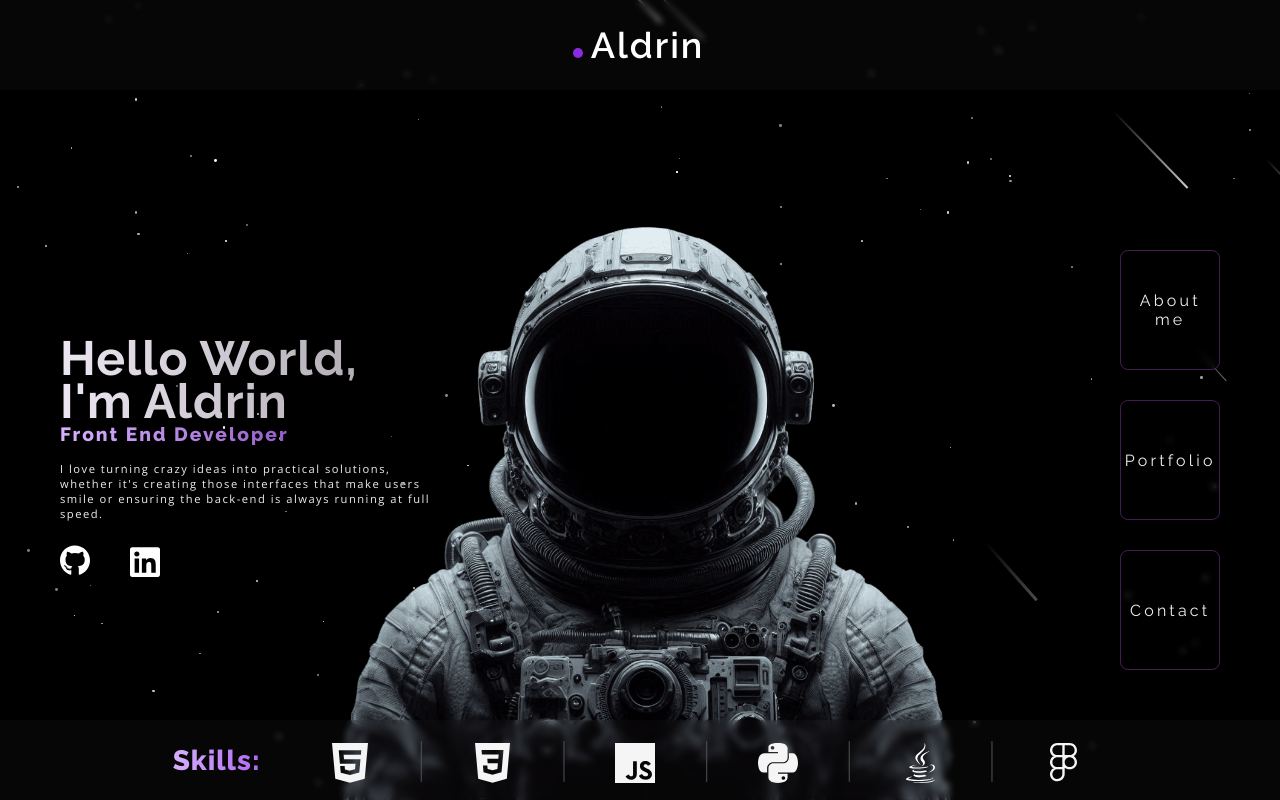
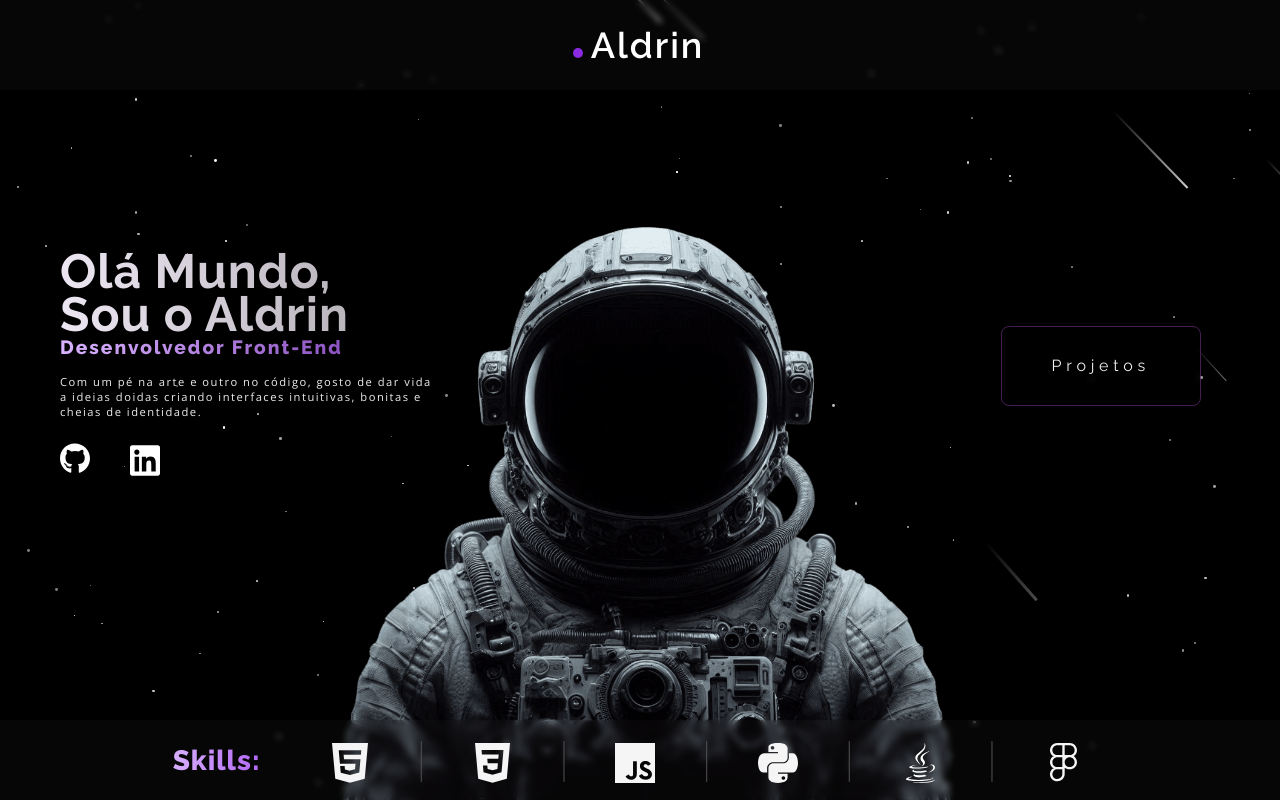
Before and after one commit to MatheusAldrin/aldrin-portifolio, a plain HTML site: page index.html in a window 1280 px wide. Drawn offline with nearby package versions, Linux system fonts and the light colour scheme.

Commit message:
correções no modal projetos

```diff
--- a/css/home/navbar.css
+++ b/css/home/navbar.css
@@ -5,13 +5,12 @@
   z-index: 10;
   grid-column: 3;
   position: relative;
+
 }
-
-
 
 .open_modal_button {
   font-family: "Raleway", sans-serif;
-  letter-spacing: 0.2rem;
+  letter-spacing: 0.3rem;
   display: flex;
   justify-content: center;
   align-items: center;
@@ -24,12 +23,14 @@
   font-size: 1rem;
   font-weight: 400;
   border-radius: 0.5em;
-  background-color: rgba(65, 65, 65, 0);
+  background-color: rgba(230, 76, 76, 0);
   backdrop-filter: blur(3px);
   border: 1px solid #9b41b673;
-  width: auto;
-  height: 120px;
-  padding: 0;
+  /* min-width: auto; */
+  max-width: 200px;
+  height: 80px;
+  padding-left: 20px;
+  padding-right: 20px;
 }
 
 .open_modal_button:hover {
--- a/css/home/perfil.css
+++ b/css/home/perfil.css
@@ -6,7 +6,7 @@
 .container {
   position: relative;
   display: grid;
-  grid-template-columns: 2fr 3fr 0.5fr;
+  grid-template-columns: 2fr 2fr 1fr;
   justify-content: center;
   align-items: center;
   margin-left: 60px;
--- a/css/modal/portfolio.css
+++ b/css/modal/portfolio.css
@@ -1,5 +1,5 @@
 .modal {
-  background-color: rgba(44, 23, 77, 0.397);
+  background-color: rgba(55, 55, 56, 0.432);
   backdrop-filter: blur(5px);
   width: 100vw;
   height: 50vh;
@@ -20,7 +20,7 @@
   align-items: center;
   justify-content: center;
   gap: 20px;
-  background-color: rgba(46, 21, 87, 0.336);
+  background-color: rgba(8, 8, 8, 0.336);
   border-radius: 5px;
   padding: 20px;
 }
--- a/css/responsive/800px.css
+++ b/css/responsive/800px.css
@@ -25,6 +25,7 @@
     justify-content: center;
     width: 100%;
     padding-bottom: 70px;
+    margin: 0px;
   }
 
   .open_modal_button {
--- a/css/style.css
+++ b/css/style.css
@@ -26,4 +26,4 @@
 /*  modals */
 @import "./modal/aboutme.css";
 @import "./modal/portfolio.css";
-@import "./modal/contact.css";
+/* @import "./modal/contact.css"; */
--- a/index.html
+++ b/index.html
@@ -4,7 +4,7 @@
 <head>
   <meta charset="UTF-8">
   <meta name="viewport" content="width=device-width, initial-scale=1.0, viewport-fit=cover">
-  <title>Aldrin | Front End Developer</title>
+  <title>Aldrin | FrontEnd Developer</title>
   <link rel="stylesheet" href="./css/style.css">
   <link rel="preconnect" href="https://fonts.googleapis.com">
   <link rel="preconnect" href="https://fonts.gstatic.com" crossorigin>
@@ -23,9 +23,9 @@
   <main class="home-container">
     <section class="container">
       <article class="apresentacao">
-        <h2>Hello World, <br>I'm Aldrin </h2>
-        <h3>Front End Developer</h3>
-        <p>I love turning crazy ideas into practical solutions, whether it's creating those interfaces that make users smile or ensuring the back-end is always running at full speed.
+        <h2>Olá Mundo, <br>Sou o Aldrin </h2>
+        <h3>Desenvolvedor Front-End</h3>
+        <p>Com um pé na arte e outro no código, gosto de dar vida a ideias doidas criando interfaces intuitivas, bonitas e cheias de identidade.
         </p>
         <ul class="redes">
           <li>
@@ -41,9 +41,9 @@
         </ul>
       </article>
       <div class="navbar">
-        <button class="open_modal_button" data-target="aboutme">About me</button>
-        <button class="open_modal_button" data-target="portfolio">Portfolio</button>
-        <button class="open_modal_button" data-target="contact">Contact</button>
+        <!-- <button class="open_modal_button" data-target="aboutme">About me</button> -->
+        <button class="open_modal_button" data-target="portfolio">Projetos</button>
+        <!-- <button class="open_modal_button" data-target="contact">Contact</button> -->
       </div>
       <div id="aboutme" class="modal_container">
         <div class="modal">
```
Also changed, not shown: img/portfolio.png.
